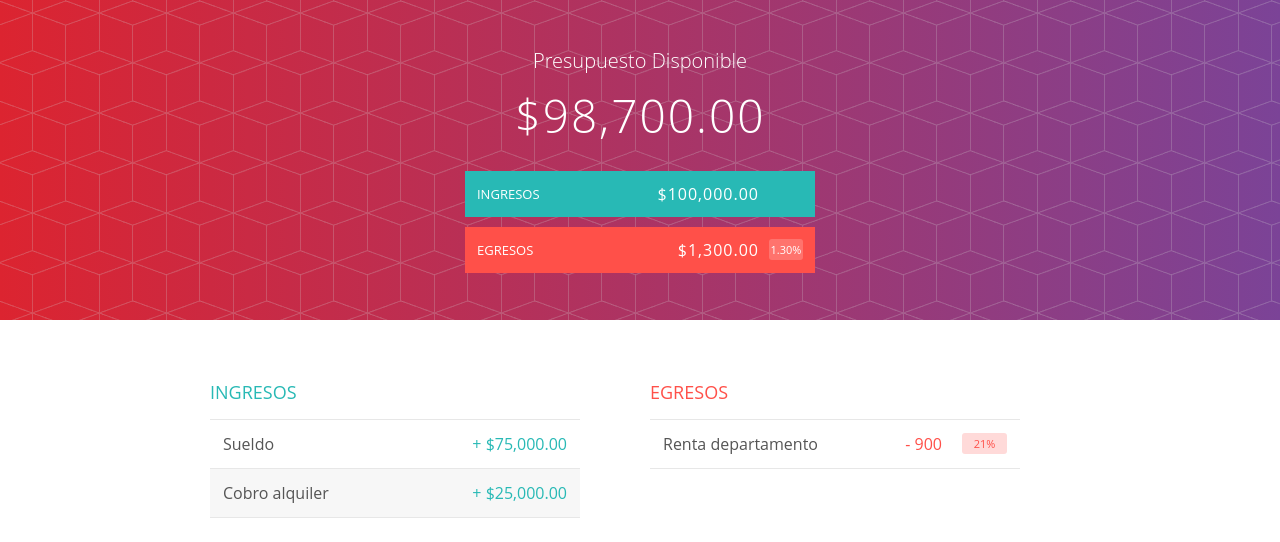
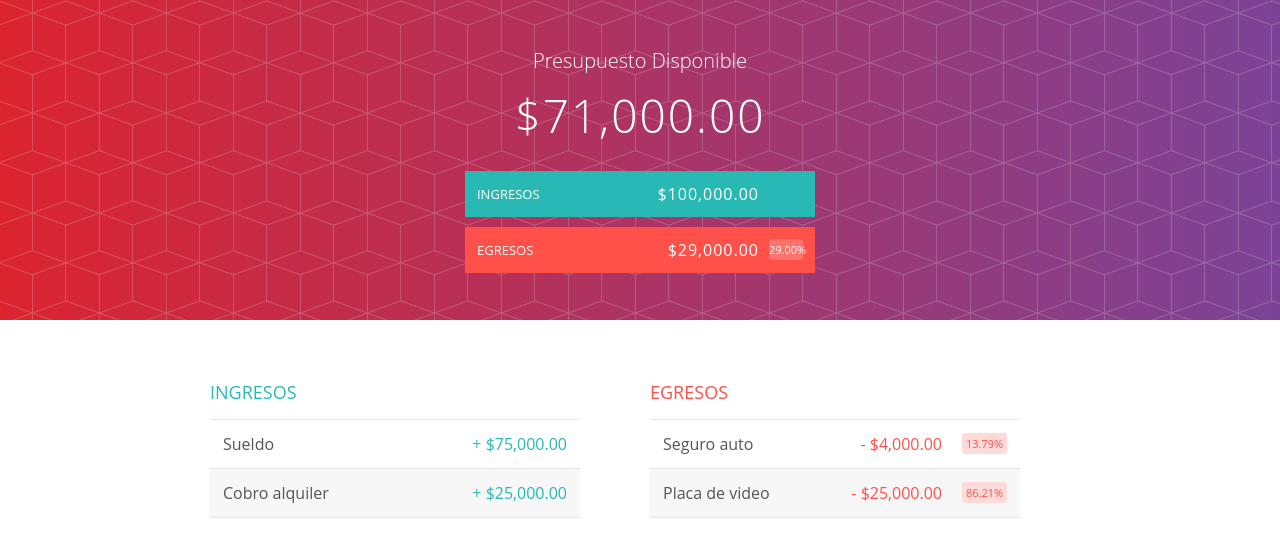
Before and after one commit to CristianPaolini/App-Web-Presupuesto, a plain HTML site: page index.html in a window 1280 px wide. Drawn offline with nearby package versions, Linux system fonts and the light colour scheme.

Commit message:
Added methods to delete incomes and/or expenses.

```diff
--- a/index.html
+++ b/index.html
@@ -40,18 +40,6 @@
         <div class="egreso">
             <h2 class="egreso_titulo">Egresos</h2>
             <div id="lista-egresos">
-                <div class="elemento limpiarEstilos">
-                    <div class="elemento_descripcion">Renta departamento</div>
-                    <div class="derecha limpiarEstilos">
-                        <div class="elemento_valor">- 900</div>
-                        <div class="elemento_porcentaje">21%</div>
-                        <div class="elemento_eliminar">
-                            <button class="elemento_eliminar--btn">
-                                <ion-icon name="close-circle-outline"></ion-icon>
-                            </button>
-                        </div>
-                    </div>
-                </div>
             </div>
         </div>
     </div>
--- a/js/app.js
+++ b/js/app.js
@@ -4,13 +4,14 @@ const ingresos = [
 ];
 
 const egresos = [
-    new Egreso('Renta departamento', 900),
-    new Egreso('Ropa', 400)
+    new Egreso('Seguro auto', 4000),
+    new Egreso('Placa de video', 25000)
 ];
 
 let cargarApp = () => {
     cargarCabecero();
     cargarIngresos();
+    cargarEgresos();
 }
 
 let totalIngresos = () => {
@@ -54,6 +55,14 @@ const cargarIngresos = () => {
     document.getElementById('lista-ingresos').innerHTML = ingresosHTML;
 }
 
+const cargarEgresos = () => {
+    let egresosHTML = '';
+    for(let egreso of egresos) {
+        egresosHTML += crearEgresoHTML(egreso);
+    }
+    document.getElementById('lista-egresos').innerHTML = egresosHTML;
+}
+
 const crearIngresoHTML = (ingreso) => {
     let ingresoHTML = `
     <div class="elemento limpiarEstilos">
@@ -62,7 +71,8 @@ const crearIngresoHTML = (ingreso) => {
         <div class="elemento_valor">+ ${formatoMoneda(ingreso.valor)}</div>
         <div class="elemento_eliminar">
             <button class="elemento_eliminar--btn">
-                <ion-icon name="close-circle-outline"></ion-icon>
+                <ion-icon name="close-circle-outline"
+                onclick="eliminarIngreso(${ingreso.id})"></ion-icon>
             </button>
         </div>
     </div>
@@ -70,3 +80,37 @@ const crearIngresoHTML = (ingreso) => {
 `;
     return ingresoHTML;
 }
+
+const eliminarIngreso = (id) => {
+    let indexElim = ingresos.findIndex(ingreso => ingreso.id === id);
+    ingresos.splice(indexElim, 1);
+    cargarCabecero();
+    cargarIngresos();
+    cargarEgresos();
+}
+
+const crearEgresoHTML = (egreso) => {
+    let egresoHTML = `
+    <div class="elemento limpiarEstilos">
+    <div class="elemento_descripcion">${egreso.descripcion}</div>
+    <div class="derecha limpiarEstilos">
+        <div class="elemento_valor">- ${formatoMoneda(egreso.valor)}</div>
+        <div class="elemento_porcentaje">${formatoPorcentaje(egreso.valor/totalEgresos())}</div>
+        <div class="elemento_eliminar">
+            <button class="elemento_eliminar--btn">
+                <ion-icon name="close-circle-outline"
+                onclick="eliminarEgreso(${egreso.id})"></ion-icon>
+            </button>
+        </div>
+    </div>
+</div>
+`;
+    return egresoHTML;
+}
+
+const eliminarEgreso = (id) => {
+    let indexElim = egresos.findIndex(egreso => egreso.id === id);
+    egresos.splice(indexElim, 1);
+    cargarCabecero();
+    cargarEgresos();
+}
```
